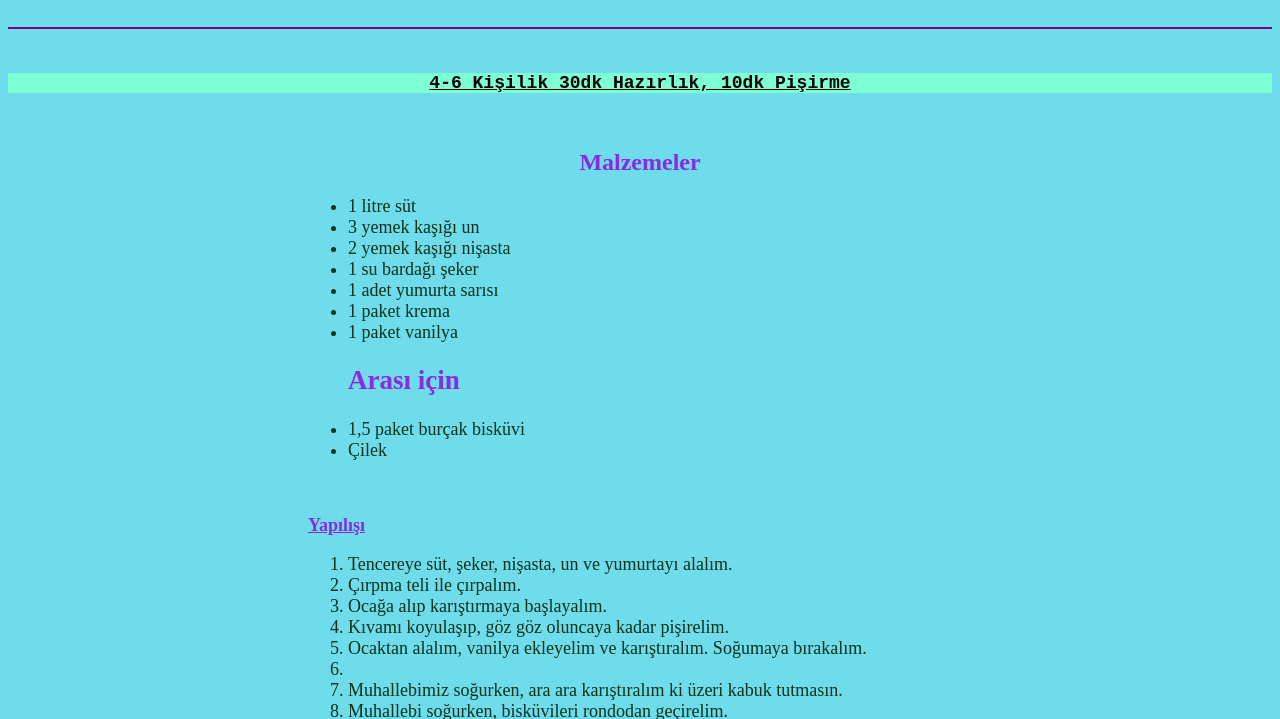
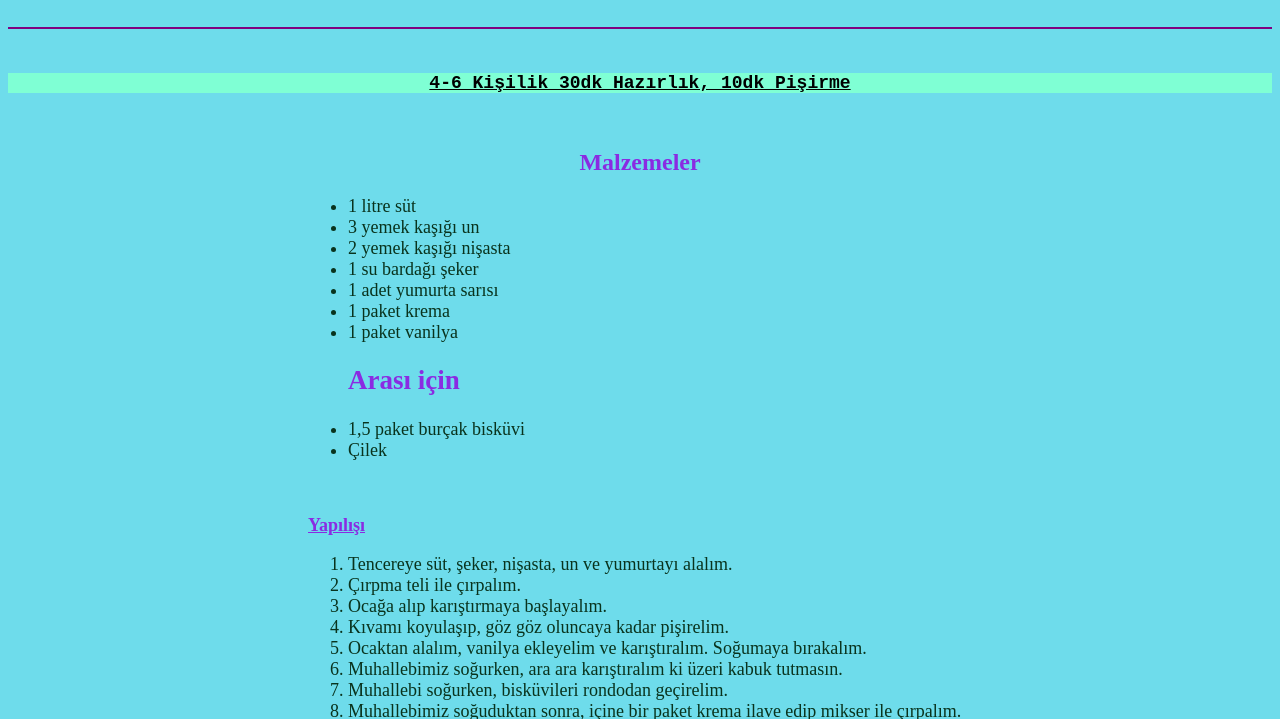
Before and after one commit to gorguluarslan/Kodluyoruz.odevleri, a plain HTML site: page magnolia tarifi/index.html in a window 1280 px wide. Shown: the part 67-786 px from the top of the page. Drawn offline with Linux system fonts and the light colour scheme.

Commit message:
Update index.html

```diff
--- a/magnolia tarifi/index.html
+++ b/magnolia tarifi/index.html
@@ -30,7 +30,7 @@
         <li>Çırpma teli ile çırpalım.</li>
         <li>Ocağa alıp karıştırmaya başlayalım. </li>
         <li>Kıvamı koyulaşıp, göz göz oluncaya kadar pişirelim.</li>
-        <li>Ocaktan alalım, vanilya ekleyelim ve karıştıralım. Soğumaya bırakalım.<li>
+        <li>Ocaktan alalım, vanilya ekleyelim ve karıştıralım. Soğumaya bırakalım.</li>
         <li>Muhallebimiz soğurken, ara ara karıştıralım ki üzeri kabuk tutmasın.</li>
         <li>Muhallebi soğurken, bisküvileri rondodan geçirelim.</li>
         <li>Muhallebimiz soğuduktan sonra, içine bir paket krema ilave edip mikser ile çırpalım.</li>
```
